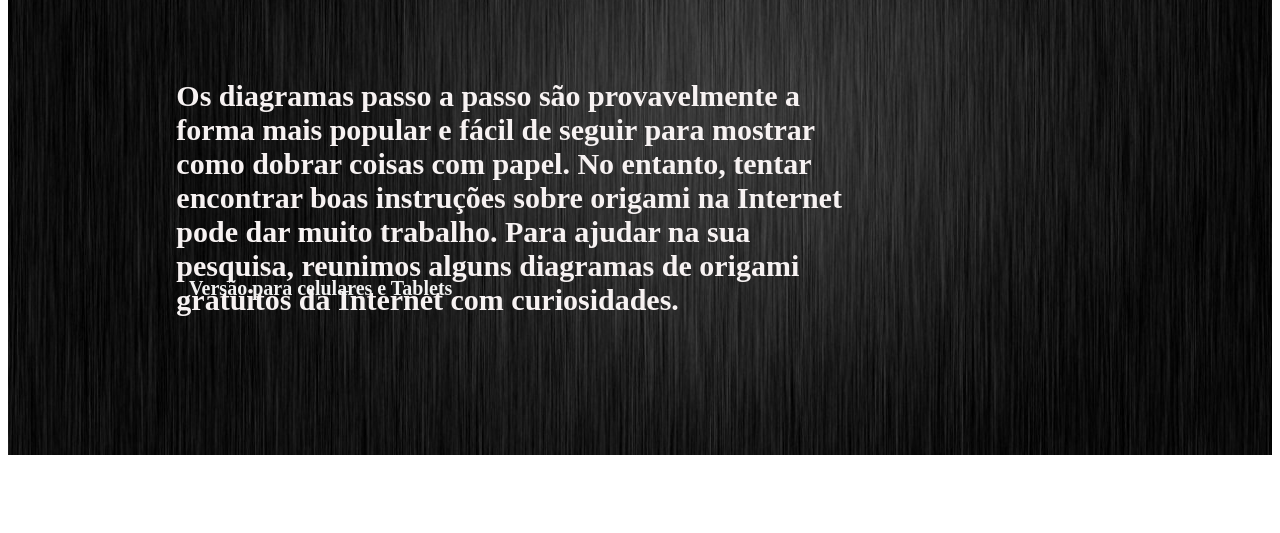
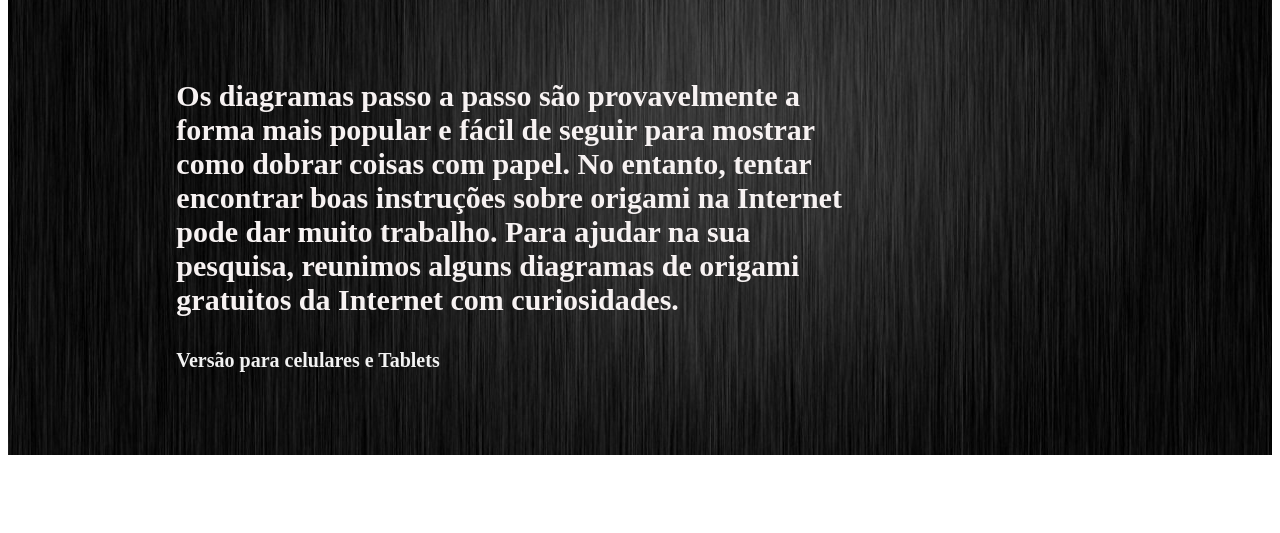
Before and after one commit to sofilouise/origami-vers-ocll-, a plain HTML site: page index.html in a window 1280 px wide. Shown: the part 227-760 px from the top of the page. Drawn offline with Linux system fonts and the light colour scheme.

Commit message:
Update style.css

```diff
--- a/style.css
+++ b/style.css
@@ -54,8 +54,8 @@ a:active{
   font-size: 20px;
   width: 675px;
   position: absolute;
-  top:35%;
-  left:25%;  transform: translate(-20%, 800%);
+  top:47%;
+  left:24%;  transform: translate(-20%, 800%);
 }
 .grid{
   display: flex;
```
